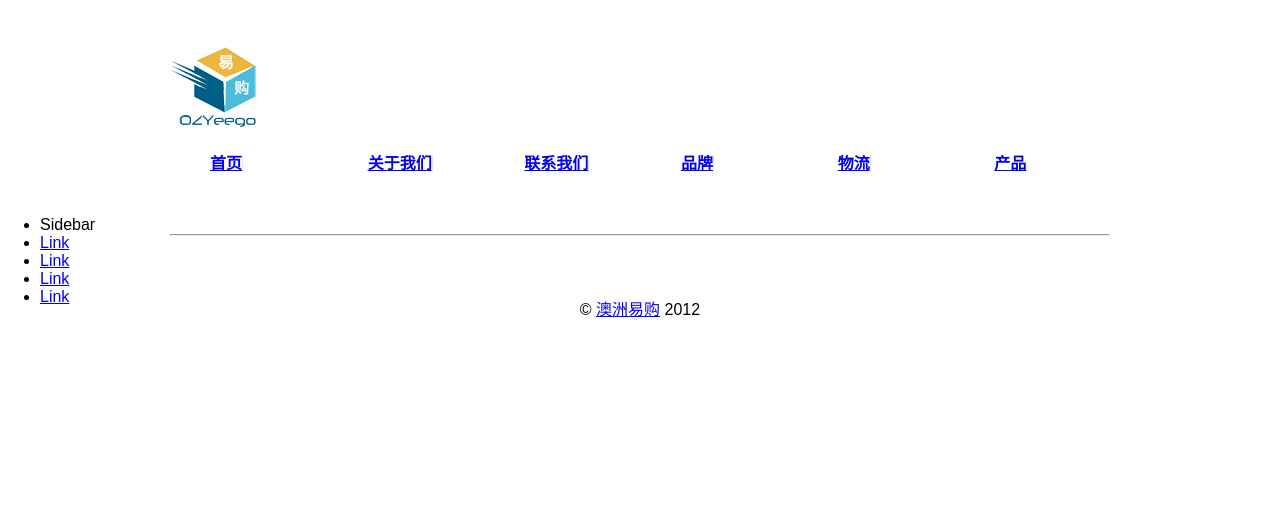
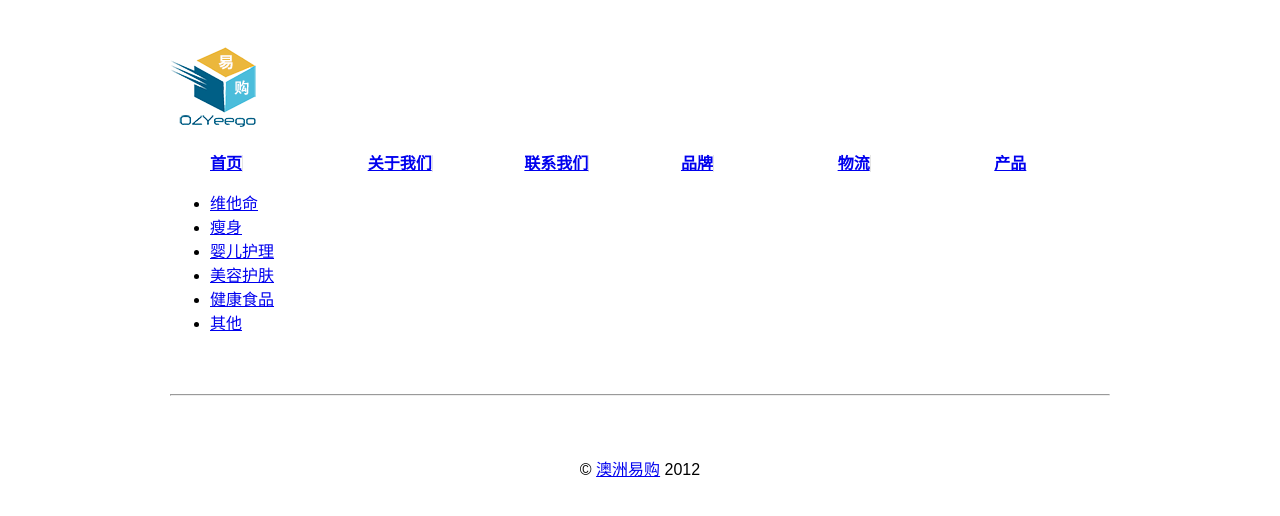
Before and after one commit to fanyuanheng/ozyeego.com, a Jekyll site: the page built from products.md, in a window 1280 px wide. Shown: the top 516 px of the page. Built offline with Jekyll 4.4.1, drawn with Linux system fonts in a browser that asks for light colours; nearby versions of some CDN libraries.

Commit message:
product page updates

```diff
--- a/_includes/products.css
+++ /dev/null
@@ -1,28 +0,0 @@
-<style type="text/css">
-
-.sidebar-nav-fixed {
-     position:fixed;
-     top:200px;
-     left: 0px;
-     width:100px;
- }
-
- @media (min-width: 768px) {
-  .sb-fixed{
-    position: fixed;
-  }
-}
-
- @media (max-width: 767px) {
-     .sidebar-nav-fixed {
-         width:auto;
-     }
- }
-
- @media (max-width: 979px) {
-     .sidebar-nav-fixed {
-         position:static;
-        width: auto;
-     }
- }
-</style>
--- /dev/null
+++ b/_includes/products.js
@@ -0,0 +1,8 @@
+<script>
+	$(document).ready(function(){
+    $('.nav li').click(function(){
+    	$('.nav li').removeClass('active');
+    	$(this).addClass('active');
+    });
+  });
+</script>
--- a/products.md
+++ b/products.md
@@ -6,24 +6,16 @@ group: navigation
 weight: 7
 ---
 {% include JB/setup %}
-{% include products.css %}
 
-<div class="container-fluid">
-   <div class="row-fluid">
-     <div class="span3 sb-fixed">
-       <div class="well sidebar-nav sidebar-nav-fixed">
-         <ul class="nav nav-list">
-           <li class="nav-header">Sidebar</li>
-           <li class="active"><a href="#">Link</a></li>
-           <li><a href="#">Link</a></li>
-           <li><a href="#">Link</a></li>
-           <li><a href="#">Link</a></li>
-         </ul>
-       </div>
-     </div>
-     <div class="span9">
+<div>
+  <ul class="nav nav-list">
+    <li class="active"><a href="#">维他命</a></li>
+    <li><a href="#">瘦身</a></li>
+    <li><a href="#">婴儿护理</a></li>
+    <li><a href="#">美容护肤</a></li>
+    <li><a href="#">健康食品</a></li>
+    <li><a href="#">其他</a></li>
+  </ul>
+</div>
 
-     </div>
-   </div>
-
- </div>
+{% include products.js %}
```
